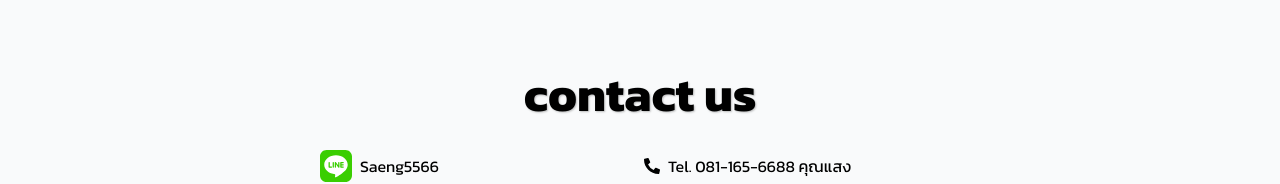
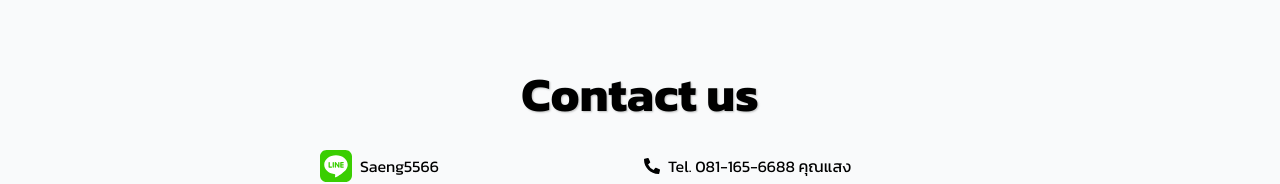
Before and after one commit to JP-meowmeow/myportfolio, a React (Vite) app: page / in a window 1280 px wide. Shown: the part 3778-3962 px from the top of the page. Built offline with nearby package versions, Linux system fonts and the light colour scheme.

Commit message:
edit Contact

```diff
--- a/src/components/Contacts.jsx
+++ b/src/components/Contacts.jsx
@@ -4,7 +4,7 @@ function Contacts() {
   return (
     <div>
       <h2 className="text-4xl md:text-5xl font-bold text-center mb-8  text-black text-shadow-sm">
-        contact us
+        Contact us
       </h2>
       <div className="grid grid-cols-1 md:grid-cols-2 gap-2">
         <div className="flex items-center gap-2">
```
